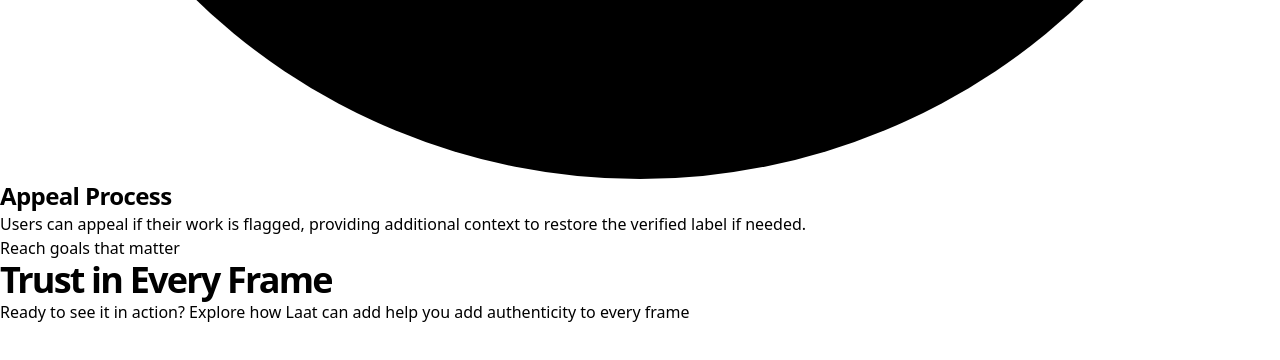
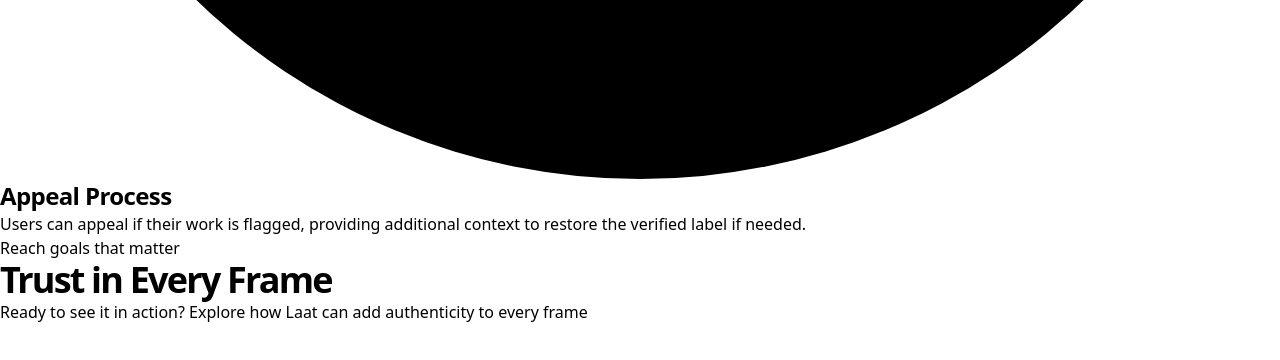
Before and after one commit to GurjapHajra/ai_product_page, a React (Vite) app: page / in a window 1280 px wide. Shown: the part 9278-9638 px from the top of the page. Built offline with nearby package versions, Linux system fonts and the light colour scheme.

Commit message:
Fix typo in FeaturesZigzag component description

```diff
--- a/src/partials/FeaturesZigzag.jsx
+++ b/src/partials/FeaturesZigzag.jsx
@@ -14,7 +14,7 @@ function FeaturesZigzag() {
           <div className="max-w-3xl mx-auto text-center pb-12 md:pb-16">
             <div className="inline-flex text-sm font-semibold py-1 px-3 m-2 text-green-600 bg-green-200 rounded-full mb-4">Reach goals that matter</div>
             <h1 className="h2 mb-4">Trust in Every Frame</h1>
-            <p className="text-xl text-gray-400">Ready to see it in action? Explore how Laat can add help you add authenticity to every frame</p>
+            <p className="text-xl text-gray-400">Ready to see it in action? Explore how Laat can add authenticity to every frame</p>
           </div>
 
           {/* Items */}
```
